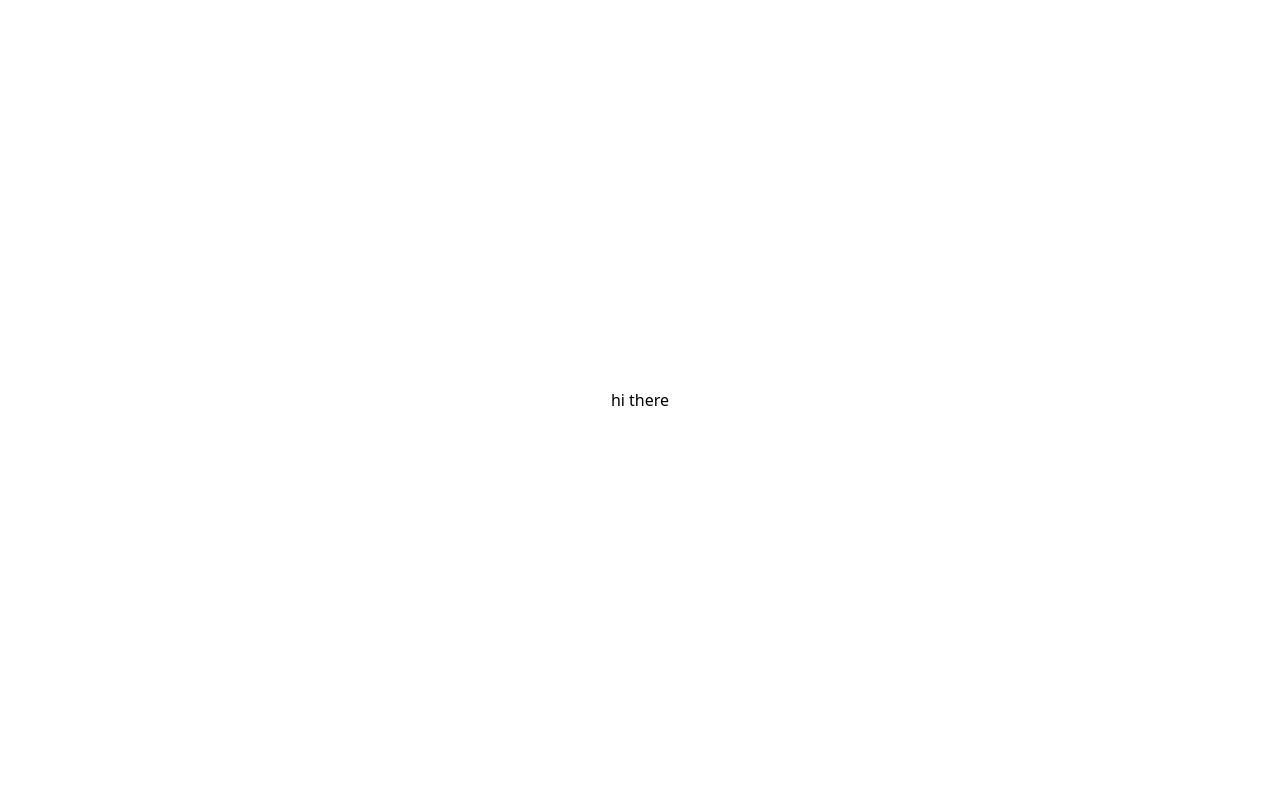
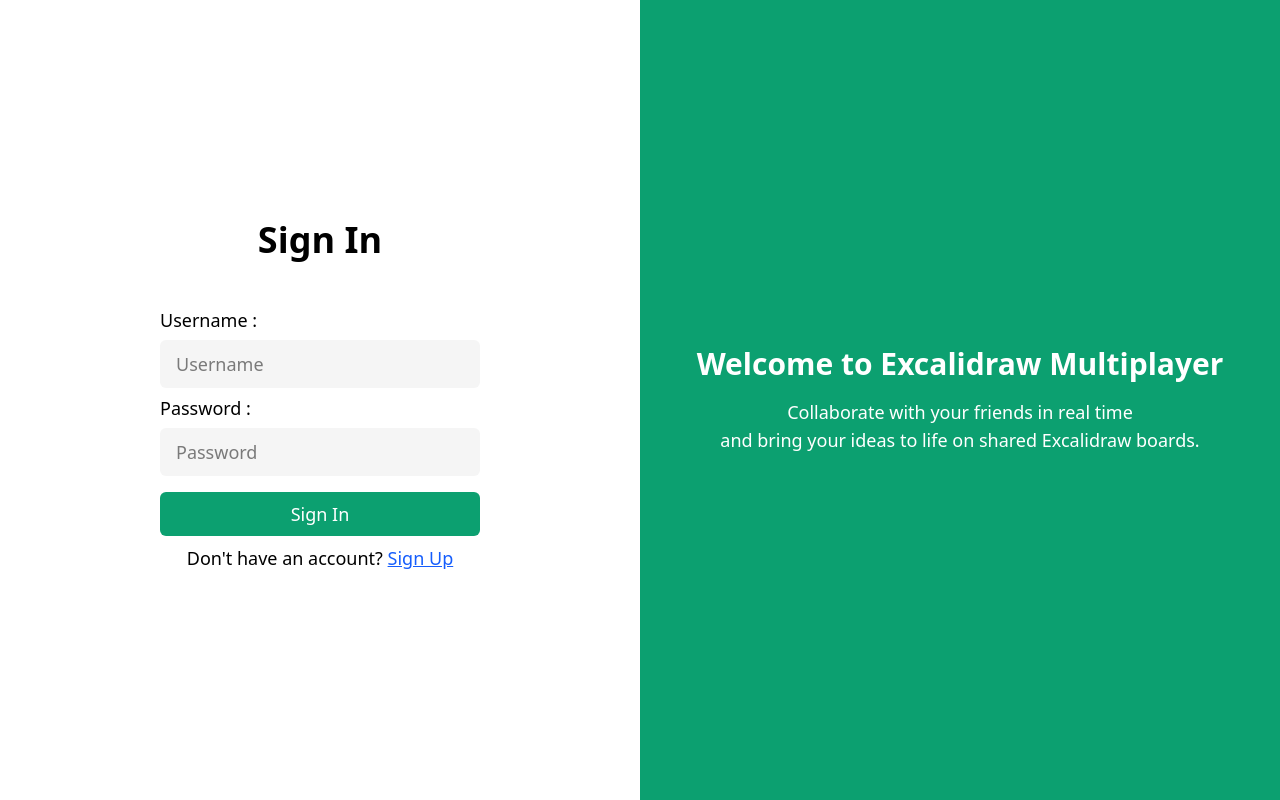
Before and after one commit to Mohammedmt10/multiplayer-excalidraw, a Next.js app in the folder apps/excalidraw-frontend/: page / in a window 1280 px wide. Built offline with nearby package versions, Linux system fonts and the light colour scheme.

Commit message:
added signin/signup page

```diff
--- a/apps/excalidraw-frontend/components/AuthPage.tsx
+++ b/apps/excalidraw-frontend/components/AuthPage.tsx
@@ -1,5 +1,38 @@
 export default function AuthPage({ isSignIn } : { isSignIn : boolean }) {
-    return <div className="h-screen w-screen flex justify-center items-center">
-        hi there
+    return <div className="h-screen w-screen flex items-center">
+        <div className="w-full h-screen flex justify-center flex-col items-center gap-10">
+            <div className="text-4xl font-semibold">
+                {isSignIn ? "Sign In" : "Sign Up"}
+            </div>
+            <div className="text-lg">
+                <div className="leading-10">
+                    Username :<br />
+                    <input type="text" placeholder="Username" className="leading-4 bg-neutral-100 py-3 w-80 px-4 rounded-md outline-none" />
+                </div>
+                <div className="leading-10">
+                    Password :<br />
+                    <input type="password" placeholder="Password" className="leading-4 bg-neutral-100 py-3 w-80 px-4 rounded-md outline-none" />
+                </div>
+                {!isSignIn && <div>
+                    Name :<br />
+                    <input type="text" placeholder="Name" className="leading-4 bg-neutral-100 py-3 w-80 px-4 rounded-md outline-none" />
+                </div>}
+                <button className="w-full duration-300 hover:bg-green-600 bg-[#0ca070] py-2 mt-4 rounded-md text-white cursor-pointer">{isSignIn ? "Sign In" : "Sign Up"}</button>
+                <div className="my-2 text-center">
+                    {isSignIn ? "Don't have an account?" : "Already have an account?"} <span className="text-blue-600 cursor-pointer underline">{isSignIn ? "Sign Up" : "Sign In"}</span>
+                </div>
+            </div>
+        </div>
+        <div className="w-full h-full bg-[#0ca070] flex justify-center items-center text-center text-white">
+                <div>
+                    <div className="text-3xl font-semibold mb-4">
+                        Welcome to Excalidraw Multiplayer
+                    </div>
+                    <div className="text-lg">
+                        Collaborate with your friends in real time <br />
+                        and bring your ideas to life on shared Excalidraw boards.
+                    </div>
+                </div>
+        </div>
     </div>
 }
```
